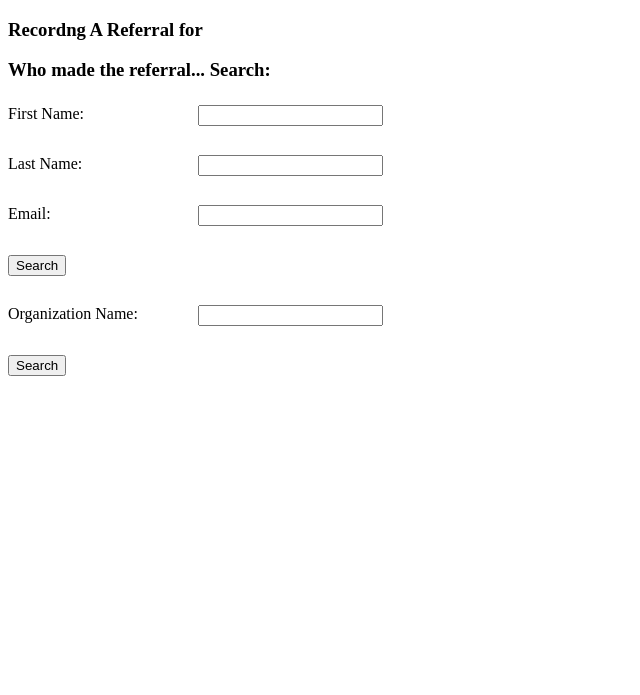
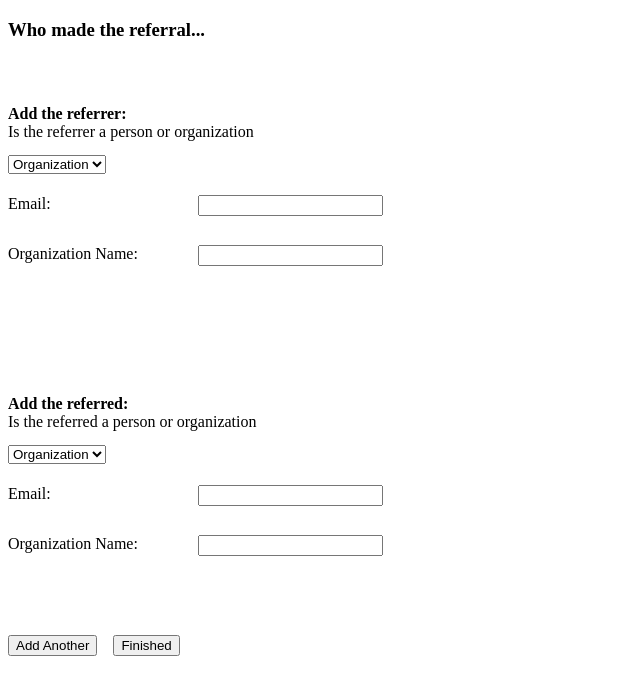
Before and after one commit to innovationhero/nationwidefinance, a Django app: page /add_referral/ in a window 1280 px wide. Shown: the top 695 px of the page, without its empty margins (0-640 px from the left). Run offline with Django 3.2, Linux system fonts and the light colour scheme; parts of the project's set-up code (start-up, migrations or seed data) failed here and were passed over; some libraries are stand-ins or nearby versions.

Commit message:
recursive points

```diff
--- a/nationwidefinance/referrals/admin.py
+++ b/nationwidefinance/referrals/admin.py
@@ -3,8 +3,8 @@ from django.contrib import admin
 from nationwidefinance.referrals import models
 
 admin.site.register(models.Organization)
-admin.site.register(models.Person)
 admin.site.register(models.EntityReferral)
 admin.site.register(models.EntityProfile)
 admin.site.register(models.Country)
-admin.site.register(models.ReferralValue)
+admin.site.register(models.ReferrerPoints)
+admin.site.register(models.Entity)
--- a/nationwidefinance/referrals/forms.py
+++ b/nationwidefinance/referrals/forms.py
@@ -1,26 +1,84 @@
+from datetime import datetime
+
 from django import forms
+from django.contrib.auth.models import User
+from django.contrib.auth.forms import UserCreationForm
 
 from nationwidefinance.referrals import models
 
-from django.contrib.auth.models import User
-from django.contrib.auth.forms import UserCreationForm
+class CreateEntity(forms.ModelForm):
 
-class AddReferralForm(forms.ModelForm):
+	entity_type = forms.ChoiceField(required=True, widget=forms.Select, choices=[('', u'Select'), ('org', 'Organization'), ('person', 'Person')])
+	org_name = forms.CharField(required=False)
+	first_name = forms.CharField(required=False)
+	last_name = forms.CharField(required=False)
+	email_address = forms.CharField(required=True)
+	dob = forms.DateTimeField(required=False)
+
+	def clean_org_name(self):
+		if self.cleaned_data.get('entity_type')  \
+			and self.cleaned_data['entity_type'] == 'org' \
+			and not self.cleaned_data.get('org_name'):
+				raise forms.ValidationError('Organization name required')
+		return self.cleaned_data['org_name']
+
+	def clean_first_name(self):
+		if self.cleaned_data.get('entity_type') \
+			and self.cleaned_data['entity_type'] == 'person' \
+			and not self.cleaned_data.get('first_name'):
+				raise forms.ValidationError('First name required')
+		return self.cleaned_data['first_name']
+
+	def clean_last_name(self):
+		if self.cleaned_data.get('entity_type') \
+			and self.cleaned_data['entity_type'] == 'person' \
+			and not self.cleaned_data['last_name']:
+				raise forms.ValidationError('Last name required')
+		return self.cleaned_data['last_name']
+
+	def clean_dob(self):
+		if self.cleaned_data.get('entity_type') \
+			and self.cleaned_data['entity_type'] == 'person' \
+			and not self.cleaned_data.get('dob'):
+				raise forms.ValidationError('DOB required')
+		return self.cleaned_data['dob']
+
+	def save(self):
+		try:
+			entity = models.Entity.objects.get(email_address=self.cleaned_data['email_address'])
+			return entity
+		except models.Entity.DoesNotExist, e:
+			entity = super(CreateEntity,self).save(commit=False)
+			entity.entity_active = True
+			entity.updated_date = datetime.now()
+			entity.created_date = datetime.now()
+			entity.save()
+			return entity
+
 
 	class Meta:
-		model = models.EntityReferral
+		model = models.Entity
+		exclude = ('entity_active', 'created_date', 'updated_date',)
+
+class CreateReferralForm(forms.Form):
+
+	referred = forms.IntegerField()
+	referrer = forms.MultipleChoiceField()
+
+	def save(self):
+		refferer_entity = models.Entity.objects.get(pk=referrer)
+		referral.entity_active = True
+		referral.created_date = datetime.now()
+		referral.updated_date = datetime.now()
+		referral.save()
+		super(CreateReferral, self).save_m2m()
+		return referral
 
 ## It appears one form class can be used for creating a profile and signing up
 class CreateProfileForm(forms.ModelForm):
 
 	name = forms.CharField(required=False)
-	first_name = forms.CharField(required=False)
-	last_name = forms.CharField(required=False)
-
-	is_organization = forms.IntegerField()
-
 	address2 = forms.CharField(required=False)
-
 	country = forms.ModelChoiceField(queryset=models.Country.objects.all(), empty_label="Select...")
 
 	def __init__(self,user=None,*args,**kwargs):
@@ -31,26 +89,10 @@ class CreateProfileForm(forms.ModelForm):
 		profile = super(CreateProfileForm,self).save(commit=False)
 		profile.user = self.user
 		profile.save()
-
-		if bool(self.cleaned_data['is_organization']):
-			org = models.Organization()
-			org.name = self.cleaned_data.get('name')
-			org.user = self.user
-			org.save()
-
-		else:
-			person = models.Person()
-			#this is a hack for now until I create a date picker
-			import datetime
-			person.dob = datetime.datetime.now()
-			person.first_name = self.cleaned_data.get('first_name')
-			person.last_name = self.cleaned_data.get('last_name')
-			#person.dob = self.cleaned_data.get('dob')
-			person.user = self.user
-			self.user.first_name = person.first_name
-			self.user.last_name = person.last_name
-			self.user.save()
-			person.save()
+		org = models.Organization()
+		org.name = self.cleaned_data.get('name')
+		org.user = self.user
+		org.save()
 
 	class Meta:
 		model = models.EntityProfile
--- /dev/null
+++ b/nationwidefinance/referrals/static/js/add_referral.js
@@ -0,0 +1,27 @@
+var nationwide = nationwide || {};
+nationwide.utils = nationwide.utils || {};
+
+$(function(){
+	$("select").on('change',function(event){
+
+		result_function = nationwide.utils.show_hide;
+
+		var conditons = {};
+		var event_handler;
+
+		if ($(this).attr('name').indexOf('referrer') > -1) {
+			conditons = {
+				'org' : [[false,$("#referrer_person_div")],[true,$("#referrer_org_div")]],
+				'person' : [[false,$("#referrer_org_div")],[true,$("#referrer_person_div")]]
+			};
+
+		} else {
+			conditons = {
+				'org' : [[false,$("#referred_person_div")],[true,$("#referred_org_div")]],
+				'person' : [[false,$("#referred_org_div")],[true,$("#referred_person_div")]]
+			};
+		}
+
+		nationwide.utils.select_processor($(this),conditons,result_function);
+	});
+});
--- a/nationwidefinance/referrals/static/js/app.js
+++ b/nationwidefinance/referrals/static/js/app.js
@@ -20,14 +20,26 @@ nationwide.utils.do_ajax = function (type, url, data, success, error) {
 	    });
 }
 
+nationwide.utils.update = function(obj1, obj2) {
+	$.each(obj2, function(key,value){
+		if (type(obj1[key]) == 'undefined') {
+			obj1[key] = value;
+		} else {
+			obj1[key] = obj2[key];
+		}
+	});
+}
+
 nationwide.utils.show_hide = function() {
 	var show = arguments[0];
 	var $elm = arguments[1];
+
 	if (show) {
 		$elm.show();
 	} else{
 		$elm.hide();
 	}
+
 }
 
 nationwide.utils.select_processor = function() {
@@ -39,7 +51,7 @@ nationwide.utils.select_processor = function() {
 
 	for (key in conditions) {
 		if ($select.val() == key) {
-			result_args = conditons[key];
+			result_args = conditions[key];
 			for (i =0; i < result_args.length; i++) {
 				result_function.apply(this||window,result_args[i]);
 			}
--- a/nationwidefinance/referrals/templates/add_referral.html
+++ b/nationwidefinance/referrals/templates/add_referral.html
@@ -6,66 +6,28 @@
 
 
 	$(document).ready(function() {
+		$("#add_another").on('click',function(){
+			$("input[name=action]").val('add_another');
+		});
+		{%ifequal form.entity_type.value 'org' %}
+			$("#referrer_org_div").show();
+			$("#referrer_person_div").hide();
 
-		{%ifequal action 'org_search' %}
-			{%if aaData %}
-				var aoColumns = [
-					{"sTitle" : ""},
-					{"sTitle" : "Organization Name"}
-				];
-				var btn = {
-					'tag' : 'button',
-					'props' : {
-						text : 'Select',
-						click : function() {
-							$("#user_id").val($(this).attr('id'));
-							nationwide.utils.modal_factory('Are you sure you want to select ' + $(this).attr('name'),
-								'Please Confirm',
-								{
-									Yes : function () { $("form[name=pick_referred]").submit(); $(this).dialog("close");},
-                            		No  : function () { $(this).dialog("close");}
-								},
-								500,
-								200
-							)
-						}
-					}
-				};
+		{%endifequal%}
+		{%ifequal form.entity_type.value 'person' %}
+			$("#referrer_person_div").show();
+			$("#referrer_org_div").hide();
 
-				var referrer_table = nationwide.utils.datatable_factory(false, {{aaData}}, aoColumns, btn);
-				$("#referrer_table").dataTable(referrer_table);
-			{%endif%}
 		{%endifequal%}
-		{%ifequal action 'person_search' %}
-			{%if aaData %}
-				var aoColumns = [
-					{"sTitle" : ""},
-					{"sTitle" : "Email"},
-					{"sTitle" : "First Name"},
-					{"sTitle" : "Last Name"}
-				];
-				var btn = {
-					'tag' : 'button',
-					'props' : {
-						text : 'Select',
-						click : function() {
-							$("#user_id").val($(this).attr('id'));
-							nationwide.utils.modal_factory('Are you sure you want to select ' + $(this).attr('name'),
-								'Please Confirm',
-								{
-									Yes : function () { $("form[name=pick_referred]").submit(); $(this).dialog("close");},
-                            		No  : function () { $(this).dialog("close");}
-								},
-								500,
-								200
-							)
-						}
-					}
-				};
+		{%ifequal form1.entity_type.value 'org' %}
+			$("#referred_org_div").show();
+			$("#referred_person_div").hide();
 
-				var referrer_table = nationwide.utils.datatable_factory(false, {{aaData}}, aoColumns, btn);
-				$("#referrer_table").dataTable(referrer_table);
-			{%endif%}
+		{%endifequal%}
+		{%ifequal form1.entity_type.value 'person' %}
+			$("#referred_person_div").show();
+			$("#referred_org_div").hide();
+
 		{%endifequal%}
 	});
 	</script>
@@ -73,31 +35,37 @@
 {% endblock %}
 
 {%block content %}
-<!--
-	<div id="referrer_table_div" style="width:50%;">
-		<table cellpadding="0" cellspacing="0" border="0" class="display" id="referrer_table" style="width:100%;"></table>
-	</div>
-	<br/>
-	<br/>
-	<div id="referred_table_div" style="width:50%;">
-		<table cellpadding="0" cellspacing="0" border="0" class="display" id="referred_table" style="width:100%;"></table>
-	</div>
--->
 	<div style="width:100%;height:50px;">
-		<h3>Recordng A Referral for {{user.first_name}}</h3>
-		<h3>Who made the referral... Search:</h3>
+		<h3>Who made the referral...</h3>
 	</div>
 
 	<br/><br/>
 	<div style="width:100%;height:200px;">
-		<form name="org_search" method="post">
+		<form name="add_referrer" method="post">
+			<div style="width:100%;height:90px;">
+				<div style="width:30%;height:50px;">
+					<b>Add the referrer: &nbsp;&nbsp;</b><br/> Is the referrer a person or organization
+				</div>
+				<div style="width:70%;height:30px;">
+					{{form.entity_type}}
+				</div>
+			</div>
+			<div style="width:100%;height:50px;">
+					<div style="width:15%;float:left;">
+						Email:
+					</div>
+					<div style="width:70%;float:left;">
+						{{form.email_address}}
+					</div>
+				</div>
+			<div id="referrer_person_div" style="display:none;height:200px;">
 				<div style="width:100%;height:50px;">
 					<div style="width:15%;float:left;">
 						First Name:
 					</div>
 					<div style="width:70%;float:left;">
 						{%csrf_token%}
-					<input type="text" name="first_name"/>
+						{{form.first_name}}
 					</div>
 				</div>
 				<div style="width:100%;height:50px;">
@@ -105,7 +73,39 @@
 						Last Name:
 					</div>
 					<div style="width:70%;float:left;">
-					<input type="text" name="last_name"/>
+						{{form.last_name}}
+					</div>
+				</div>
+				<div style="width:100%;height:50px;">
+					<div style="width:15%;float:left;">
+						DOB:
+					</div>
+					<div style="width:70%;float:left;">
+						{{form.dob}}
+					</div>
+				</div>
+			</div>
+			<div style="display:block;height:100px;" id="referrer_org_div" >
+				<div style="width:100%;height:50px;">
+					<div style="width:15%;float:left;">
+						Organization Name:
+					</div>
+					<div style="width:70%;float:left;">
+						{{form.org_name}}
+					</div>
+				</div>
+			</div>
+			<div>
+					{{form.errors}}
+					{{form.non_field_errors}}
+				</div>
+			<div id="breaker" style="height:50px;"></div>
+			<div style="width:100%;height:90px;">
+				<div style="width:30%;height:50px;">
+					<b>Add the referred: &nbsp;&nbsp;</b><br/> Is the referred a person or organization
+				</div>
+				<div style="width:70%;height:30px;">
+					{{form1.entity_type}}
 				</div>
 			</div>
 			<div style="width:100%;height:50px;">
@@ -113,53 +113,57 @@
 						Email:
 					</div>
 					<div style="width:70%;float:left;">
-					<input type="text" name="email"/>
+						{{form1.email_address}}
+					</div>
+			</div>
+			<div style="display:none;height:200px;" id="referred_person_div" >
+				<div style="width:100%;height:50px;">
+					<div style="width:15%;float:left;">
+						First Name:
+					</div>
+					<div style="width:70%;float:left;">
+						{{form1.first_name}}
 					</div>
 				</div>
 				<div style="width:100%;height:50px;">
+					<div style="width:15%;float:left;">
+						Last Name:
+					</div>
+					<div style="width:70%;float:left;">
+						{{form1.last_name}}
+					</div>
+				</div>
+				<div style="width:100%;height:50px;">
+					<div style="width:15%;float:left;">
+						DOB:
+					</div>
+					<div style="width:70%;float:left;">
+						{{form1.dob}}
+					</div>
+				</div>
+			</div>
+			<div style="display:block;height:100px;" id="referred_org_div">
+				<div style="width:15%;float:left;">
+					Organization Name:
+				</div>
+				<div style="width:70%;float:left;">
+					{{form1.org_name}}
+				</div>
+			</div>
+			<div>
+					{{form1.errors}}
+					{{form1.non_field_error}}
+				</div>
+			<div style="width:100%;height:50px;">
 				<div style="width:60%;height:50px;">
-					<input type="hidden" name="action" value="person_search"/>
-					<input type="submit" value="Search"/>
+					<input type="hidden" name="referral_id" value="{{referral_id}}"/>
+					<input type="hidden" name="action" value="add_referrer"/>
+					<input type="submit" value="Add Another" id="add_another"/> &nbsp;&nbsp;
+					<input type="submit" value="Finished" id="finished"/>
 				</div>
 			</div>
 		</form>
 	</div>
 
-	<div style="width:100%;height:100px;">
-		<form name="org_search" method="post">
-			<div style="width:100%;height:50px;">
-				<div style="width:15%;float:left;">
-					Organization Name:
-				</div>
-				<div style="width:70%;float:left;">
-					{%csrf_token%}
-					<input type="text" name="org_name"/>
-				</div>
-			</div>
-			<div style="width:100%;height:50px;">
-				<div style="width:60%;height:50px;">
-					<input type="hidden" name="action" value="org_search"/>
-					<input type="submit" value="Search"/>
-				</div>
-			</div>
-		</form>
-	</div>
 
-	<div style="width:100%;">
-		<div id="referrer_table_div" style="width:50%;">
-			<table cellpadding="0" cellspacing="0" border="0" class="display" id="referrer_table" style="width:100%;"></table>
-
-		</div>
-	</div>
-	<br/>
-	<br/>
-	<div style="width:100%;">
-		{%if aaData %}
-		<form name="pick_referred" method="post" >
-			{%csrf_token%}
-			<input type="hidden" name="user_id" id="user_id"/>
-			<input type="hidden" name="action" value="next"/>
-		</form>
-		{%endif%}
-	</div>
 {%endblock%}
--- a/nationwidefinance/referrals/templates/base.html
+++ b/nationwidefinance/referrals/templates/base.html
@@ -11,6 +11,7 @@
 <script src="/static/js/datatable.js"></script>
 <script src="/static/js/jquery.dataTables.min.js"></script>
 <script src="/static/js/modals.js"></script>
+<script src="/static/js/add_referral.js"></script>
 <link rel="stylesheet" href="https://ajax.googleapis.com/ajax/libs/jqueryui/1.8/themes/base/jquery.ui.all.css">
 <link rel="stylesheet" href="/static/css/demo_table.css">
 <link rel="stylesheet" href="/static/css/demo_table_jui.css">
--- a/nationwidefinance/referrals/views.py
+++ b/nationwidefinance/referrals/views.py
@@ -1,3 +1,5 @@
+from datetime import datetime
+
 from django.http import HttpResponse, HttpResponseRedirect
 from django.contrib.auth import authenticate, login as django_login, logout as django_logout
 from django.shortcuts import render_to_response
@@ -11,6 +13,7 @@ from django.core.urlresolvers import reverse
 
 from nationwidefinance.referrals import models
 from nationwidefinance.referrals import forms
+from nationwidefinance.referrals import utils
 
 
 def home(request,template='index.html'):
@@ -24,14 +27,12 @@ def redirect_to_home(request):
 
 def logout(request,template='index.html'):
 	django_logout(request)
-	return render_to_response(template,
-                              dict(title='Welcome to ',),
-                              context_instance=RequestContext(request))
+	return HttpResponseRedirect('/')
 
 
 def check_user_profile(request):
 	is_entity = False
-	print models.Organization.objects.all()
+
 	if request.user.is_authenticated:
 
 		try:
@@ -40,19 +41,11 @@ def check_user_profile(request):
 		except models.Organization.DoesNotExist:
 			pass
 
-		try:
-			models.Person.objects.get(user=request.user)
-			is_entity = True
-		except models.Person.DoesNotExist:
-			pass
-
 		if not is_entity:
-			#user has not created a profile
-			#status 0 means user need to create a profile
+			#status = 0 means organization needs to create a profile
 			return HttpResponse(simplejson.dumps([dict(status = 0)]),content_type = 'application/javascript; charset=utf8')
 
-		#user is new to site, and has not created a profile
-		#status 10 indicated user must create a profile
+		#status = 10 means organization already has a profile
 		return HttpResponse(simplejson.dumps([dict(statuc = 10)]),content_type = 'application/javascript; charset=utf8')
 
 
@@ -76,6 +69,62 @@ def create_profile(request,template='create_profile.html'):
 
 		return HttpResponseRedirect('/referrals/add_referral')
 
+def add_referral(request):
+
+	if request.method == 'GET':
+		form = forms.CreateEntity(prefix='referrer', initial={'entity_type' : 'org'})
+		form1 = forms.CreateEntity(prefix='referred', initial={'entity_type' : 'org'})
+
+	else:
+
+		form = forms.CreateEntity(data=request.POST, prefix='referrer')
+		form1 = forms.CreateEntity(data=request.POST, prefix='referred')
+		if form.is_valid() and form1.is_valid():
+			referrer = form.save()
+			referred = form1.save()
+
+			referral_id = request.POST.get('referral_id',None)
+
+			if referral_id:
+				referral = models.EntityReferral.objects.get(pk=referral_id)
+				referral.referred.add(referred)
+				referral.save()
+			else:
+				#save the ferral
+				referral = models.EntityReferral()
+				referral.referrer = referrer
+				referral.entity_active = True
+				referral.created_date = datetime.now()
+				referral.updated_date = datetime.now()
+				referral.save()
+				referral.referred = [referred]
+				referral.save()
+
+				#calculate points accumelated by this new referral
+				referral_points = models.ReferrerPoints()
+				referral_points.referrer = referrer
+				referral_points.value = utils.calculate_points([referrer.pk,], 1)
+				referral_points.entity_active = True
+				referral_points.save()
+
+
+			if request.POST.get('action') == 'add_another':
+				form1 = forms.CreateEntity(prefix='referred', initial={'entity_type' : 'org'})
+				return render_to_response('add_referral.html',
+                	dict(title='Adding A Referral',
+                		form = form,
+                		form1 = form1,
+                		referral_id = referral.pk),
+                		context_instance=RequestContext(request))
+			else:
+				return HttpResponseRedirect('/')
+	return render_to_response('add_referral.html',
+                dict(title='Adding A Referral',
+                	form = form,
+                	form1 = form1),
+                context_instance=RequestContext(request))
+
+"""
 def add_referral(request):
 	if request.method == 'GET':
 		return render_to_response('add_referral.html',
@@ -115,6 +164,7 @@ def add_referral(request):
                 	 action = action,
                 	 aaData = aaData),
                 context_instance=RequestContext(request))
+"""
 
 def add_referred(request, user_id=None, template='add_referred.html'):
 	if not user_id:
```
Also changed, not shown: nationwidefinance/referrals/models.py (+22 -14 lines), nationwidefinance/referrals/templates/create_profile.html (+1 -31 lines), nationwidefinance/referrals/utils.py (added, +13 -0 lines). Lines whose indentation alone changed are shown as unchanged.
